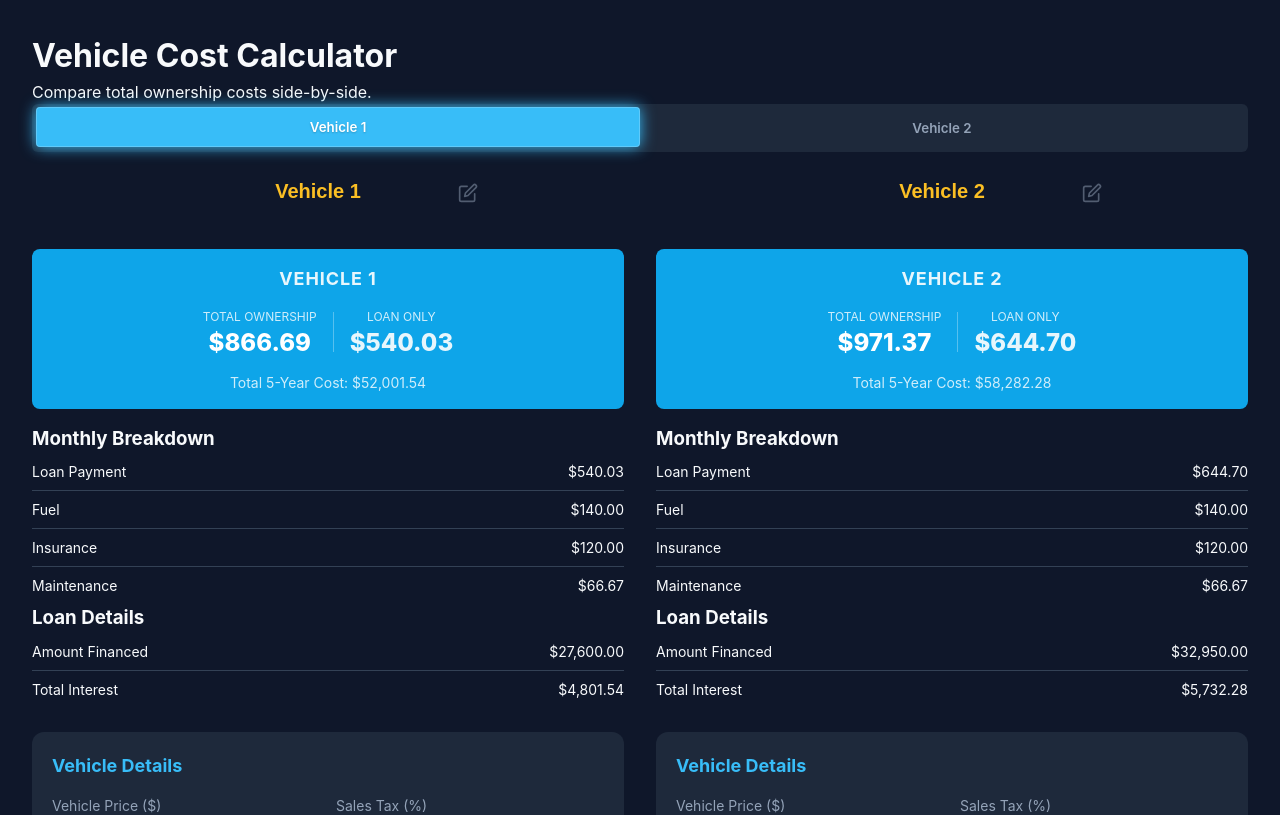
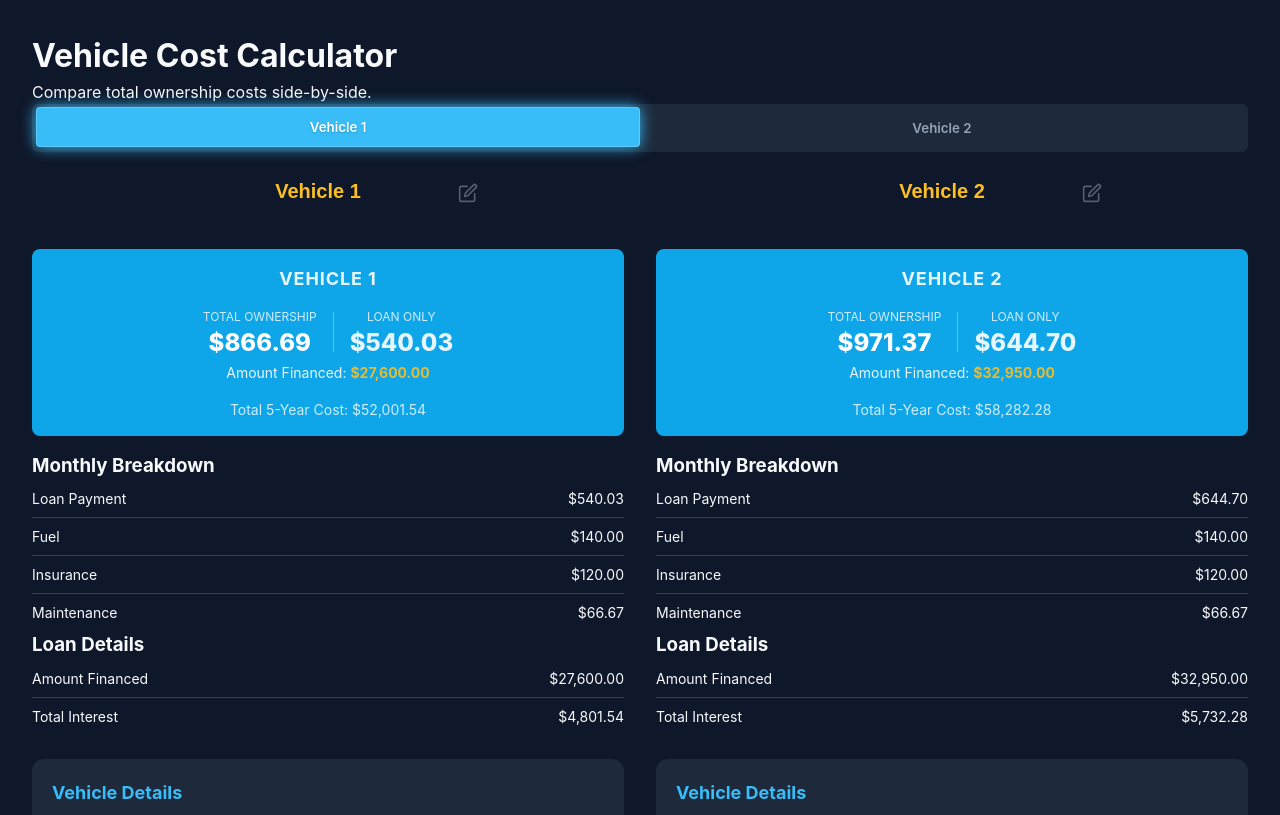
Before and after one commit to npatricksmith-oss/vehicle-cost-calculator, a React (Vite) app: page / in a window 1280 px wide. Shown: the top 815 px of the page. Built offline with nearby package versions, Linux system fonts and the light colour scheme.

Commit message:
UI Enhancement: Show Total Financed Amount in primary results

```diff
--- a/src/App.css
+++ b/src/App.css
@@ -279,6 +279,18 @@ select:focus {
     background: rgba(255, 255, 255, 0.3);
 }
 
+.result-row-secondary {
+    margin-top: -10px;
+    margin-bottom: var(--spacing-4);
+    font-size: var(--font-size-sm);
+    opacity: 0.9;
+}
+
+.financed-amount {
+    font-weight: 700;
+    color: var(--color-accent);
+}
+
 .sub-text {
     font-size: var(--font-size-sm);
     opacity: 0.8;
--- a/src/components/ResultsDisplay.jsx
+++ b/src/components/ResultsDisplay.jsx
@@ -21,6 +21,11 @@ export default function ResultsDisplay({ results, carName }) {
                         <span className="metric-label">Loan Only</span>
                         <div className="big-number secondary-metric">{formatCurrency(results.loan.monthlyPayment)}</div>
                     </div>
+                </div>
+
+                <div className="result-row-secondary">
+                    <span className="metric-label--small">Amount Financed: </span>
+                    <span className="financed-amount">{formatCurrency(results.loan.loanAmount)}</span>
                 </div>
 
                 <p className="sub-text">Total {results.costs.ownershipYears}-Year Cost: {formatCurrency(results.costs.totalOwnershipCost)}</p>
```
